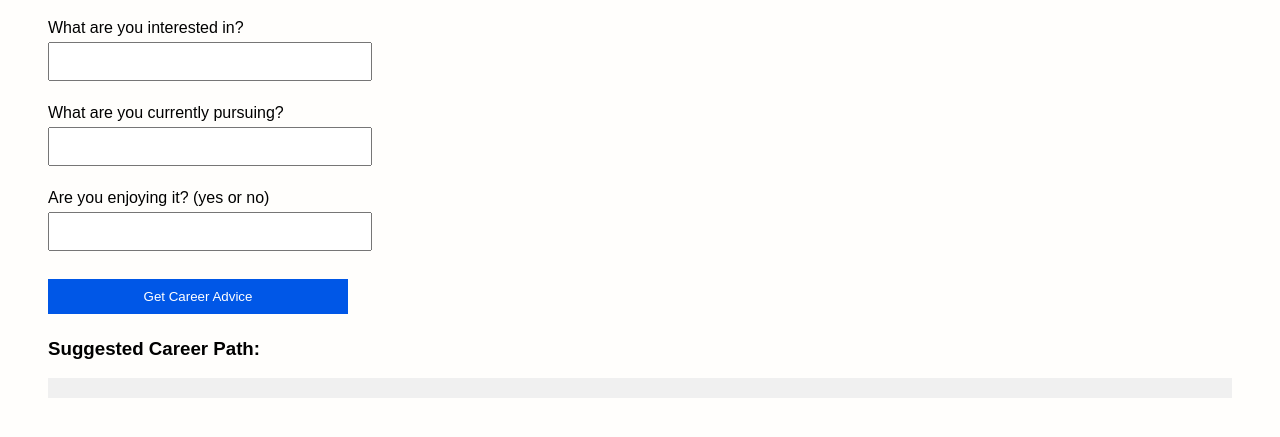
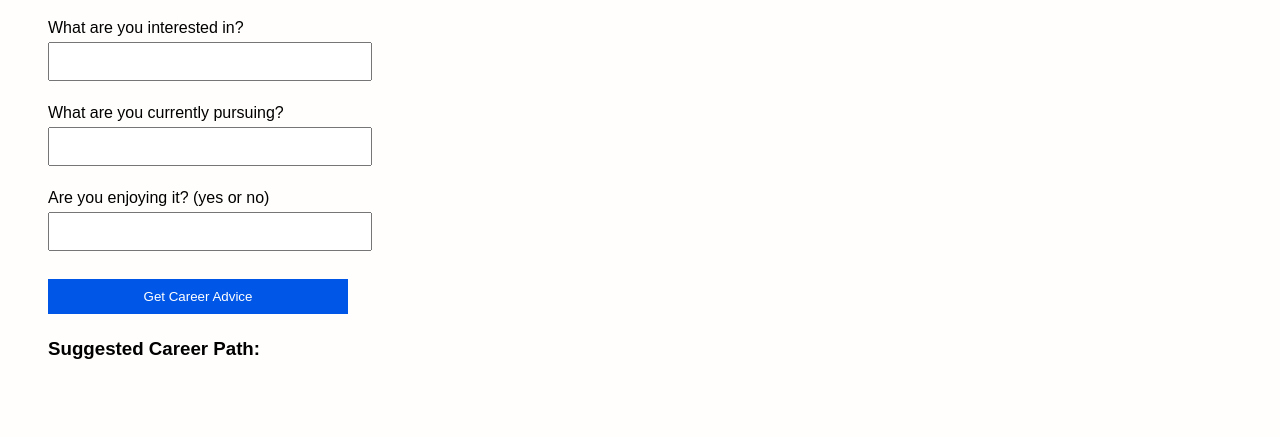
Before and after one commit to vikas6637/AIspire, a plain HTML site: page index.html in a window 1280 px wide. Shown: the part 109-546 px from the top of the page. Drawn offline with Linux system fonts and the light colour scheme.

Commit message:
Update index.html

```diff
--- a/index.html
+++ b/index.html
@@ -2,7 +2,7 @@
 <html lang="en">
   <head>
     <meta charset="UTF-8" />
-  <meta name="viewport" content="width=device-width, initial-scale=1.0"/>
+    <meta name="viewport" content="width=device-width, initial-scale=1.0" />
     <title>AI Career Companion</title>
     <link rel="stylesheet" href="style.css" />
   </head>
@@ -10,20 +10,25 @@
     <h1>Career Guidance Form</h1>
 
     <form id="career-form">
-    <label>What are you interested in?</label><br>
-    <input type="text" id="interest" required /><br><br>
+      <label>What are you interested in?</label><br />
+      <input type="text" id="interest" required /><br /><br />
 
-    <label>What are you currently pursuing?</label><br>
-    <input type="text" id="current" required /><br><br>
+      <label>What are you currently pursuing?</label><br />
+      <input type="text" id="current" required /><br /><br />
 
-    <label>Are you enjoying it? (yes or no)</label><br>
-    <input type="text" id="enjoying" required /><br><br>
+      <label>Are you enjoying it? (yes or no)</label><br />
+      <input type="text" id="enjoying" required /><br /><br />
 
       <button type="submit">Get Career Advice</button>
     </form>
 
+    <div id="response">
       <h3>Suggested Career Path:</h3>
-  <div id="response" style="white-space: pre-wrap; background: #f0f0f0; padding: 10px;"></div>
+      <div id="response"></div>
+      <div id="extra-box">
+        <!-- You can put additional details here later -->
+      </div>
+    </div>
 
     <script src="script.js"></script>
   </body>
```
Lines whose indentation alone changed are shown as unchanged.
